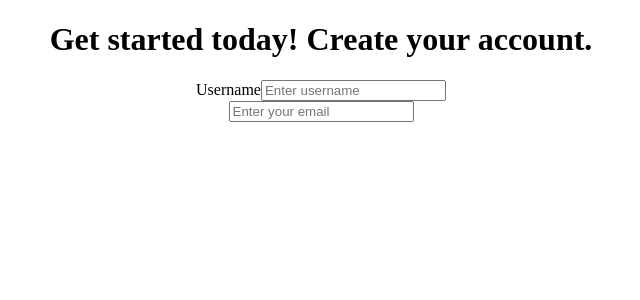
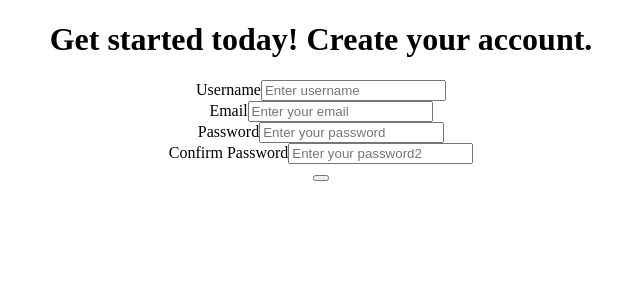
Before and after one commit to ChrisRead22/Form-Validation, a React (Create React App) app: page / in a window 1280 px wide. Shown: the top 300 px of the page, without its empty margins (319-959 px from the left). Built offline with nearby package versions, Linux system fonts and the light colour scheme.

Commit message:
form button/labels

```diff
--- a/src/FormSignup.js
+++ b/src/FormSignup.js
@@ -6,11 +6,12 @@
         <form className="form">
             <h1>Get started today! Create your account.</h1>
             <div className="form-inputs">
-                <label htmlFor="Username"
+                <label htmlFor="username"
                 className="form-label">
                     Username
                 </label>
                 <input
+                    id="username"
                     type="text"
                     name="username"
                     className="form-input"
@@ -20,14 +21,43 @@
             <div className="form-inputs">
                 <label htmlFor="email"
                 className="form-label">
+                    Email
                 </label>
                 <input
+                    id="email"
                     type="email"
                     name="email"
                     className="form-input"
                     placeholder="Enter your email"
                 />
             </div>
+            <div className="form-inputs">
+                <label htmlFor="password"
+                className="form-label">
+                    Password
+                </label>
+                <input
+                    id="password"
+                    type="password"
+                    name="password"
+                    className="form-input"
+                    placeholder="Enter your password"
+                />
+            </div>
+            <div className="form-inputs">
+                <label htmlFor="password2"
+                className="form-label">
+                    Confirm Password
+                </label>
+                <input
+                    id="password2"
+                    type="password2"
+                    name="password2"
+                    className="form-input"
+                    placeholder="Enter your password2"
+                />
+            </div>
+            <button classname="form-input"></button>
         </form>
         </div>
     );
```
